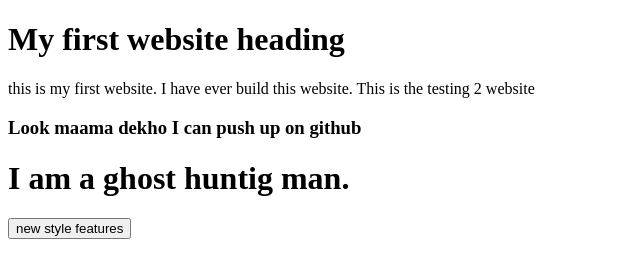
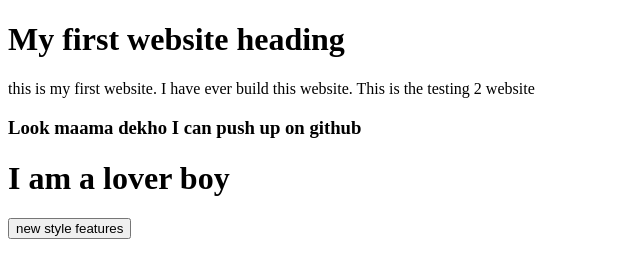
Before and after one commit to muttakin1991/first-web, a plain HTML site: page index.html in a window 1280 px wide. Shown: the whole page, without its empty margins (0-640 px from the left). Drawn offline with Linux system fonts and the light colour scheme.

Commit message:
text updated

```diff
--- a/index.html
+++ b/index.html
@@ -11,8 +11,9 @@
 
     <h3>
         Look maama dekho I can push up on github
-        <h1>I am a ghost huntig man.</h1>
-        <button>new style features</button>
+
     </h3>
+    <h1>I am a lover boy</h1>
+    <button>new style features</button>
 </body>
 </html>
```
